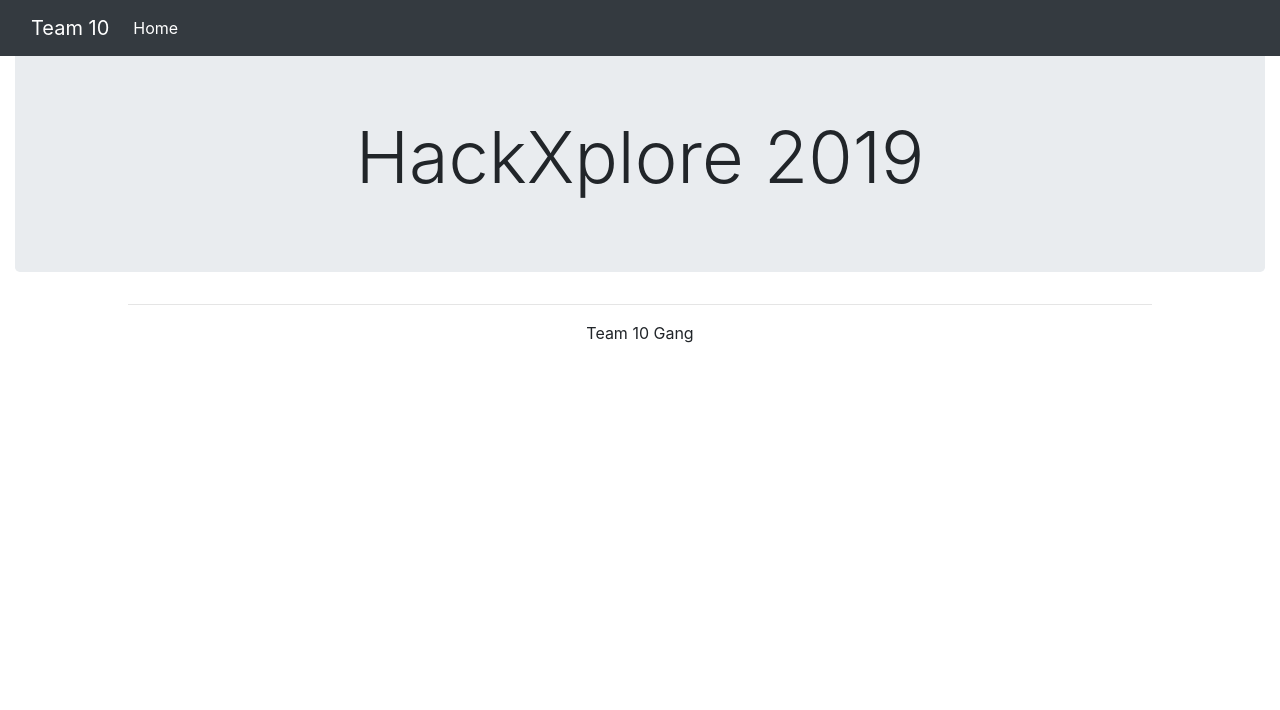
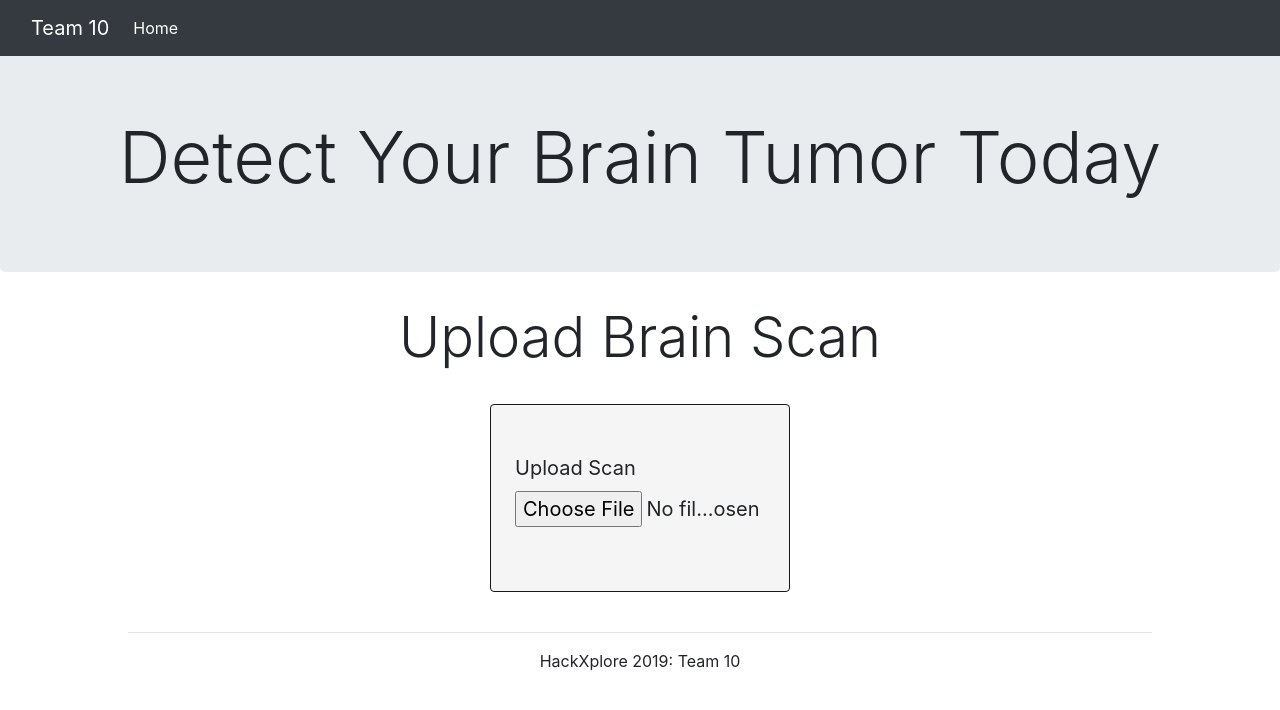
Before and after one commit to SpencerMcMurray/MR-Ai, a Flask app: page / in a window 1280 px wide. Shown: the top 710 px of the page. Run offline with Flask 2, Linux system fonts and the light colour scheme; some libraries are stand-ins or nearby versions.

Commit message:
Starter UI

```diff
--- a/templates/index.html
+++ b/templates/index.html
@@ -1,9 +1,20 @@
 {% extends "outline.html" %}
 {% block body %}
 <body>
-    <div class="container-fluid">
+    <div>
         <div class="jumbotron">
-            <h1 class="display-3">HackXplore 2019</h1>
+            <h1 class="display-3">Detect Your Brain Tumor Today</h1>
+        </div>
+        <div class="pb-4">
+            <h1 class="display-4 pb-4">Upload Brain Scan</h1>
+            <div class="mx-auto rounded py-4" style="width: 300px;background-color: rgb(245, 245, 245);border: 1px solid rgb(25, 25, 25);font-size: 20px;">
+                <form class="text-left d-flex flex-wrap justify-content-center align-items-center" method="POST" enctype="multipart/form-data">
+                    <div class="form-group p-4">
+                        <label for="img">Upload Scan</label>
+                        <input id="img" type="file" accept="" name="img" class="form-control-file">
+                    </div>
+                </form>
+            </div>
         </div>
     </div>
 </body>
--- a/templates/outline.html
+++ b/templates/outline.html
@@ -3,8 +3,9 @@
     <head>
         <link rel='icon' href='{{ url_for('static', filename='images/favicon.ico') }}' type='image/x-icon' />
 
+        <link rel='stylesheet' href='{{ url_for('static', filename='css/main.css') }}' />
         <script src="https://ajax.aspnetcdn.com/ajax/jQuery/jquery-3.3.1.min.js"></script>
-        <link rel="stylesheet" href="https://cdnjs.cloudflare.com/ajax/libs/animate.css/3.7.0/animate.min.css">
+        <link href="https://cdnjs.cloudflare.com/ajax/libs/animate.css/3.7.0/animate.min.css" rel="stylesheet">
         <link rel="stylesheet" href="https://use.fontawesome.com/releases/v5.6.3/css/all.css" integrity="sha384-UHRtZLI+pbxtHCWp1t77Bi1L4ZtiqrqD80Kn4Z8NTSRyMA2Fd33n5dQ8lWUE00s/" crossorigin="anonymous">
         <link rel="stylesheet" href="https://stackpath.bootstrapcdn.com/bootstrap/4.3.1/css/bootstrap.min.css" integrity="sha384-ggOyR0iXCbMQv3Xipma34MD+dH/1fQ784/j6cY/iJTQUOhcWr7x9JvoRxT2MZw1T" crossorigin="anonymous">
         <script src="https://stackpath.bootstrapcdn.com/bootstrap/4.3.1/js/bootstrap.min.js" integrity="sha384-JjSmVgyd0p3pXB1rRibZUAYoIIy6OrQ6VrjIEaFf/nJGzIxFDsf4x0xIM+B07jRM" crossorigin="anonymous"></script>
@@ -37,9 +38,9 @@
         {% endblock body %}
     </main>
     <hr style="width: 80%">
-    <div class="box text-center">
+    <div class="text-center">
         <div class="container-fluid">
-            <p>Team 10 Gang</p>
+            <p>HackXplore 2019: Team 10</p>
         </div>
     </div>
 </html>
```
Also changed, not shown: static/css/main.css (added).
